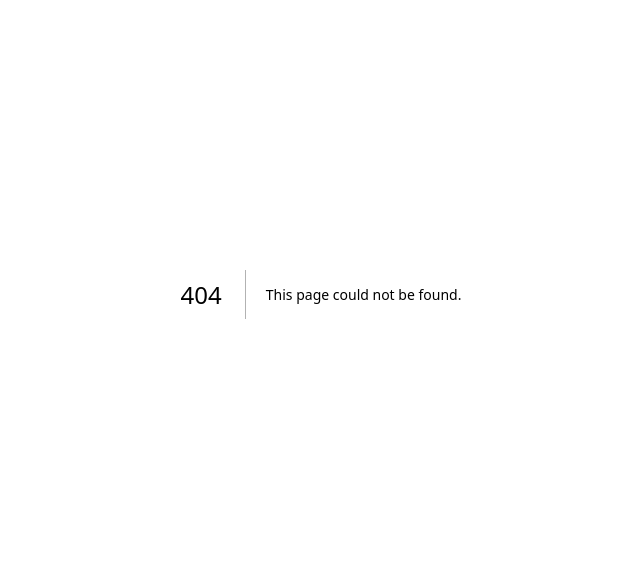
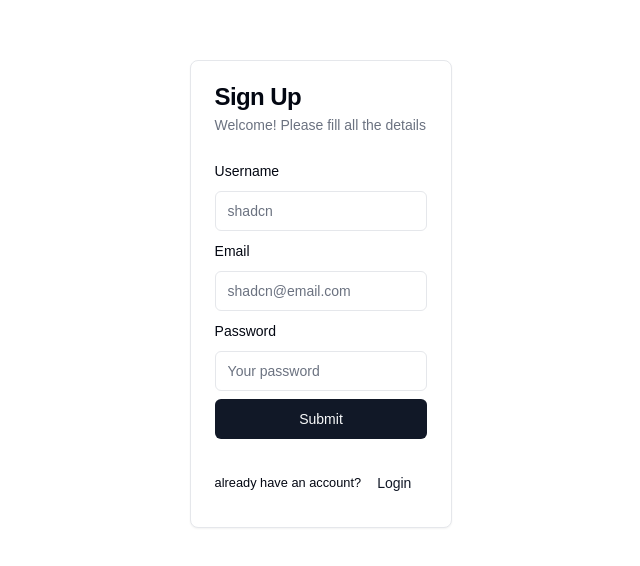
Before and after one commit to depermana12/next-notes-gql, a Next.js app: page /signup in a window 1280 px wide. Before the commit this address had no page. Shown: the part 106-672 px from the top of the page, without its empty margins (319-959 px from the left). Built offline with nearby package versions, Linux system fonts and the light colour scheme.

Commit message:
add signup form page

```diff
--- /dev/null
+++ b/app/(auth)/signup/page.tsx
@@ -0,0 +1,118 @@
+"use client";
+
+import {
+  Card,
+  CardContent,
+  CardDescription,
+  CardFooter,
+  CardHeader,
+  CardTitle,
+} from "@/components/ui/card";
+import {
+  Form,
+  FormControl,
+  FormField,
+  FormItem,
+  FormLabel,
+  FormMessage,
+} from "@/components/ui/form";
+import { Button } from "@/components/ui/button";
+import { Input } from "@/components/ui/input";
+import { zodResolver } from "@hookform/resolvers/zod";
+import { useForm } from "react-hook-form";
+import { z } from "zod";
+import Link from "next/link";
+
+const formSchema = z.object({
+  username: z.string().min(2).max(50),
+  email: z.string().email(),
+  password: z.string().min(8),
+});
+
+const SignUpPage = () => {
+  const form = useForm<z.infer<typeof formSchema>>({
+    resolver: zodResolver(formSchema),
+    defaultValues: {
+      username: "",
+      email: "",
+      password: "",
+    },
+  });
+
+  const onSubmit = (value: z.infer<typeof formSchema>) => {
+    console.log(value);
+  };
+
+  return (
+    <Card>
+      <CardHeader>
+        <CardTitle>Sign Up</CardTitle>
+        <CardDescription>Welcome! Please fill all the details</CardDescription>
+      </CardHeader>
+      <CardContent>
+        <Form {...form}>
+          <form
+            onSubmit={form.handleSubmit(onSubmit)}
+            className="flex flex-col space-y-2 "
+          >
+            <FormField
+              control={form.control}
+              name="username"
+              render={({ field }) => (
+                <FormItem>
+                  <FormLabel>Username</FormLabel>
+                  <FormControl>
+                    <Input type="text" placeholder="shadcn" {...field} />
+                  </FormControl>
+                  <FormMessage />
+                </FormItem>
+              )}
+            />
+            <FormField
+              control={form.control}
+              name="email"
+              render={({ field }) => (
+                <FormItem>
+                  <FormLabel>Email</FormLabel>
+                  <FormControl>
+                    <Input
+                      type="email"
+                      placeholder="shadcn@email.com"
+                      {...field}
+                    />
+                  </FormControl>
+                  <FormMessage />
+                </FormItem>
+              )}
+            />
+            <FormField
+              control={form.control}
+              name="password"
+              render={({ field }) => (
+                <FormItem>
+                  <FormLabel>Password</FormLabel>
+                  <FormControl>
+                    <Input
+                      type="password"
+                      placeholder="Your password"
+                      {...field}
+                    />
+                  </FormControl>
+                  <FormMessage />
+                </FormItem>
+              )}
+            />
+            <Button type="submit">Submit</Button>
+          </form>
+        </Form>
+      </CardContent>
+      <CardFooter>
+        <small>already have an account?</small>{" "}
+        <Button asChild variant="link">
+          <Link href="/signin">Login</Link>
+        </Button>
+      </CardFooter>
+    </Card>
+  );
+};
+export default SignUpPage;
```
